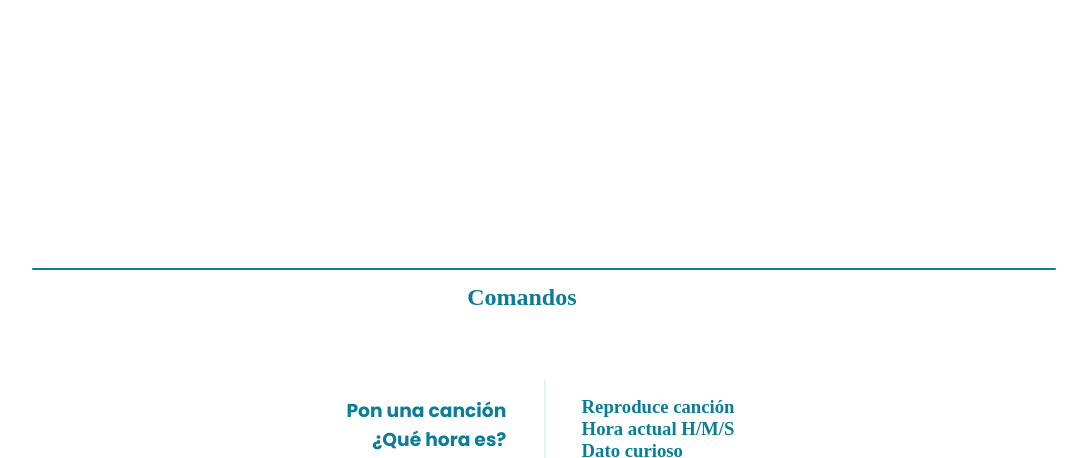
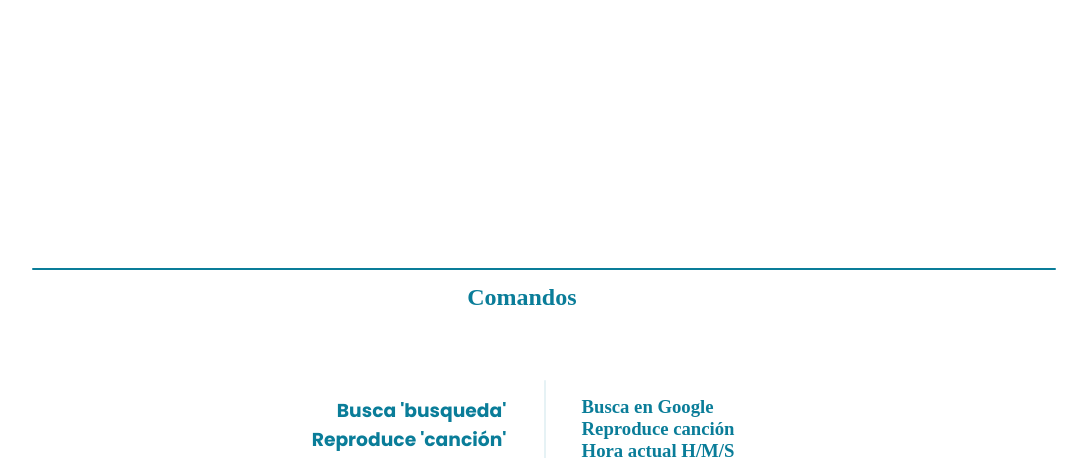
Before and after one commit to Cintia-TDI/Cintia-TDI.github.io, a plain HTML site: page index.html in a window 1280 px wide. Shown: the part 500-958 px from the top of the page, without its empty margins (96-1183 px from the left). Drawn offline with Linux system fonts and the light colour scheme.

Commit message:
Update index.html

```diff
--- a/index.html
+++ b/index.html
@@ -20,7 +20,8 @@
     <div class="line1"></div>
     <h2 class="titulo2" >Comandos</h2>
     <div class="l2">
-        <h3>Pon una canción </h3>
+        <h3>Busca 'busqueda'</h3>
+        <h3>Reproduce 'canción' </h3>
         <h3>¿Qué hora es?</h3>
         <h3>Cuéntame un dato curioso</h3>
         <h3>¿cómo me llamo?</h3>
@@ -34,6 +35,7 @@
     </div>
     <div class="line2"></div>
     <div class="r">
+        <h3>Busca en Google</h3>
         <h3>Reproduce canción </h3>
         <h3>Hora actual H/M/S</h3>
         <h3>Dato curioso</h3>
```
